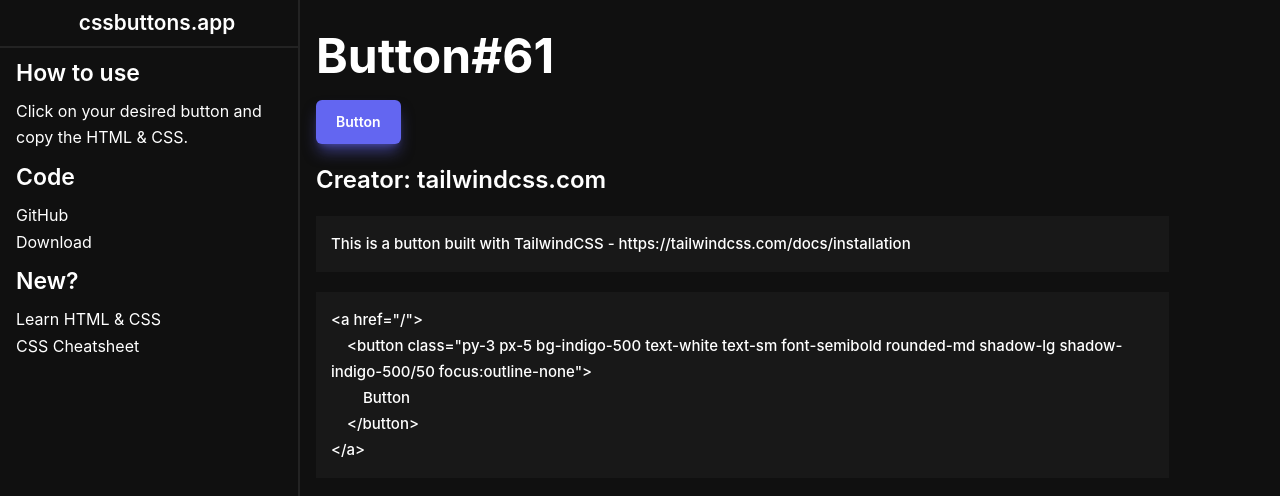
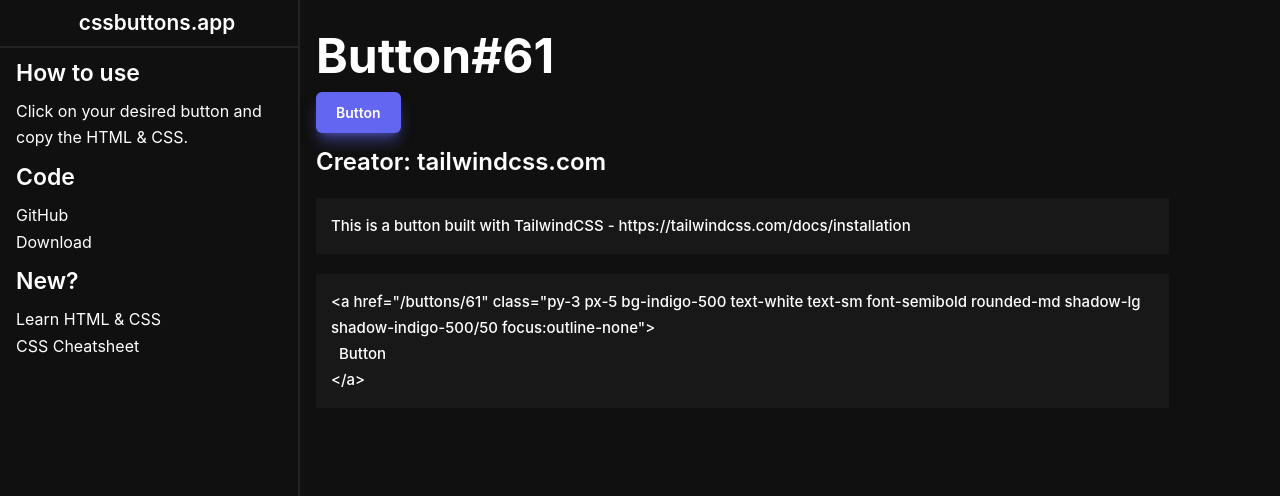
Before and after one commit to guivr/cssbuttons, a Next.js app: page /buttons/61 in a window 1280 px wide. Shown: the top 496 px of the page. Built offline with nearby package versions, Linux system fonts and the light colour scheme.

Commit message:
do(buttons): fix nesting

```diff
--- a/components/Buttons/Buttons.tsx
+++ b/components/Buttons/Buttons.tsx
@@ -5,15 +5,16 @@ export default function Viewer() {
     <div id="viewer">
       <div id="viewerbuttons">
         <div className="btndiv dark">
-          <a href="/buttons/62">
-            <button className="bn62">Button</button>
+          <a href="/buttons/62" className="bn62">
+            Button
           </a>
         </div>
         <div className="btndiv dark">
-          <a href="/buttons/61">
-            <button className="py-3 px-5 bg-indigo-500 text-white text-sm font-semibold rounded-md shadow-lg shadow-indigo-500/50 focus:outline-none">
-              Button
-            </button>
+          <a
+            href="/buttons/61"
+            className="py-3 px-5 bg-indigo-500 text-white text-sm font-semibold rounded-md shadow-lg shadow-indigo-500/50 focus:outline-none"
+          >
+            Button
           </a>
         </div>
         <div className="btndiv dark">
@@ -163,18 +164,18 @@ export default function Viewer() {
           </a>
         </div>
         <div className="btndiv dark">
-          <a href="/buttons/43">
-            <button className="btn41-43 btn-43">Button</button>
+          <a href="/buttons/43" className="btn41-43 btn-43">
+            Button
           </a>
         </div>
         <div className="btndiv dark">
-          <a href="/buttons/42">
-            <button className="btn41-43 btn-42">Button</button>
+          <a href="/buttons/42" className="btn41-43 btn-42">
+            Button
           </a>
         </div>
         <div className="btndiv dark">
-          <a href="/buttons/41">
-            <button className="btn41-43 btn-41">Button</button>
+          <a href="/buttons/41" className="btn41-43 btn-41">
+            Button
           </a>
         </div>
         <div className="btndiv dark">
--- a/pages/buttons/41.tsx
+++ b/pages/buttons/41.tsx
@@ -5,8 +5,8 @@ function Button() {
         <div className="px-4 py-8">
           <h2 className="text-5xl font-bold">Button#41</h2>
           <div className="py-5">
-            <a href="/buttons/41">
-              <button className="btn41-43 btn-41">Button</button>
+            <a href="/buttons/41" className="btn41-43 btn-41">
+              Button
             </a>
           </div>
           <h2 className="text-2xl font-semibold">
@@ -20,8 +20,8 @@ function Button() {
             </a>
           </h2>
           <div>
-            <pre className="code">{`<a href="/">
-    <button class="btn41-43 btn-41">Button</button>
+            <pre className="code">{`<a href="/buttons/41" class="btn41-43 btn-41">
+  Button
 </a>`}</pre>
           </div>
           <div>
--- a/pages/buttons/42.tsx
+++ b/pages/buttons/42.tsx
@@ -5,8 +5,8 @@ function Button() {
         <div className="px-4 py-8">
           <h2 className="text-5xl font-bold">Button#42</h2>
           <div className="py-5">
-            <a href="/buttons/42">
-              <button className="btn41-43 btn-42">Button</button>
+            <a href="/buttons/42" className="btn41-43 btn-42">
+              Button
             </a>
           </div>
           <h2 className="text-2xl font-semibold">
@@ -20,8 +20,8 @@ function Button() {
             </a>
           </h2>
           <div>
-            <pre className="code">{`<a href="/">
-    <button class="btn41-43 btn-42">Button</button>
+            <pre className="code">{`<a href="/buttons/42" class="btn41-43 btn-42">
+  Button
 </a>`}</pre>
           </div>
           <div>
--- a/pages/buttons/43.tsx
+++ b/pages/buttons/43.tsx
@@ -5,8 +5,8 @@ function Button() {
         <div className="px-4 py-8">
           <h2 className="text-5xl font-bold">Button#43</h2>
           <div className="py-5">
-            <a href="/buttons/43">
-              <button className="btn41-43 btn-43">Button</button>
+            <a href="/buttons/43" className="btn41-43 btn-43">
+              Button
             </a>
           </div>
           <h2 className="text-2xl font-semibold">
@@ -20,8 +20,8 @@ function Button() {
             </a>
           </h2>
           <div>
-            <pre className="code">{`<a href="/">
-    <button class="btn41-43 btn-43">Button</button>
+            <pre className="code">{`<a href="/buttons/43" class="btn41-43 btn-43">
+  Button
 </a>`}</pre>
           </div>
           <div>
--- a/pages/buttons/61.tsx
+++ b/pages/buttons/61.tsx
@@ -5,10 +5,11 @@ function Button() {
         <div className="px-4 py-8">
           <h2 className="text-5xl font-bold">Button#61</h2>
           <div className="py-5">
-            <a href="/buttons/61">
-              <button className="py-3 px-5 bg-indigo-500 text-white text-sm font-semibold rounded-md shadow-lg shadow-indigo-500/50 focus:outline-none">
-                Button
-              </button>
+            <a
+              href="/buttons/61"
+              className="py-3 px-5 bg-indigo-500 text-white text-sm font-semibold rounded-md shadow-lg shadow-indigo-500/50 focus:outline-none"
+            >
+              Button
             </a>
           </div>
           <h2 className="text-2xl font-semibold">
@@ -25,10 +26,8 @@ function Button() {
             <pre className="code">{`This is a button built with TailwindCSS - https://tailwindcss.com/docs/installation`}</pre>
           </div>
           <div>
-            <pre className="code">{`<a href="/">
-    <button class="py-3 px-5 bg-indigo-500 text-white text-sm font-semibold rounded-md shadow-lg shadow-indigo-500/50 focus:outline-none">
-        Button
-    </button>
+            <pre className="code">{`<a href="/buttons/61" class="py-3 px-5 bg-indigo-500 text-white text-sm font-semibold rounded-md shadow-lg shadow-indigo-500/50 focus:outline-none">
+  Button
 </a>`}</pre>
           </div>
         </div>
--- a/pages/buttons/62.tsx
+++ b/pages/buttons/62.tsx
@@ -5,8 +5,8 @@ function Button() {
         <div className="px-4 py-8">
           <h2 className="text-5xl font-bold">Button#62</h2>
           <div className="py-5">
-            <a href="/buttons/62">
-              <button className="bn62">Button</button>
+            <a href="/buttons/62" className="bn62">
+              Button
             </a>
           </div>
           <h2 className="text-2xl font-semibold">
@@ -20,8 +20,8 @@ function Button() {
             </a>
           </h2>
           <div>
-            <pre className="code">{`<a href="/buttons/62">
-    <button className="bn62">Button</button>
+            <pre className="code">{`<a href="/buttons/62" class="bn62">
+  Button
 </a>`}</pre>
           </div>
           <div>
@@ -29,6 +29,9 @@ function Button() {
   color: #1cc49d;
   background-color: #1b2f31;
   border-radius: 50px;
+  display: flex;
+  justify-content: center;
+  align-items: center;
   height: 3em;
   width: 8em;
   font-size: large;
--- a/styles/globals.css
+++ b/styles/globals.css
@@ -1505,6 +1505,9 @@ a.bn11:hover {
   color: #1cc49d;
   background-color: #1b2f31;
   border-radius: 50px;
+  display: flex;
+  justify-content: center;
+  align-items: center;
   height: 3em;
   width: 8em;
   font-size: large;
```
